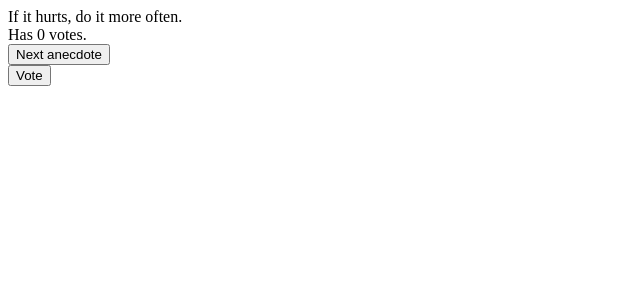
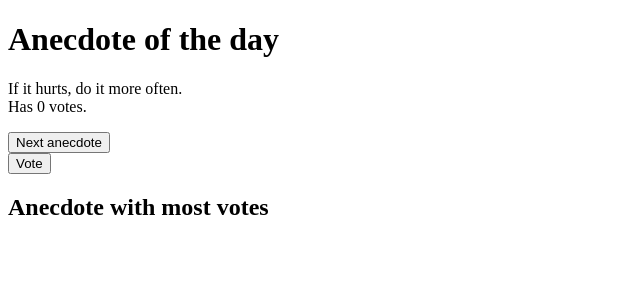
Before and after one commit to vapppu/react-soveltavat-03-anekdootit, a React (Vite) app: page / in a window 1280 px wide. Shown: the top 300 px of the page, without its empty margins (0-640 px from the left). Built offline with nearby package versions, Linux system fonts and the light colour scheme.

Commit message:
Create components for Anecdote, Button and MostPopularAnecdote

```diff
--- a/src/App.jsx
+++ b/src/App.jsx
@@ -1,7 +1,34 @@
 import { useState } from "react";
 
+const Anecdote = ({ text, votes }) => {
+  return (
+  <p>
+      {text} <br />
+      Has {votes} votes.
+  </p>)
+
+};
+
+const Button = ({ handleClick, text}) => {
+  return (
+    <button onClick={handleClick} style={{ display: "block" }}>{text}</button>
+  )
+}
+
+const MostPopularAnecdote = ({ anecdotes, votes }) => {
+
+  const mostVotes = Math.max(...votes);
+
+  if (mostVotes != 0) {
+    return (
+      <>
+        <p>{(anecdotes[votes.indexOf(mostVotes)])}</p>
+      </>
+    );
+  }
+};
+
 const App = () => {
-
   const anecdotes = [
     "If it hurts, do it more often.",
     "Adding manpower to a late software project makes it later!",
@@ -14,29 +41,32 @@ const App = () => {
   ];
 
   const [selected, setSelected] = useState(0);
-  const [votes, setVotes] = useState(new Array(anecdotes.length).fill(0))
+  const [votes, setVotes] = useState(new Array(anecdotes.length).fill(0));
 
   const newAnecdote = () => {
-    const indices = anecdotes.map((anecdote) => anecdotes.indexOf(anecdote))
-    const otherAnecdotes = indices.filter((index) => (index != selected))
-    const newAnecdote = otherAnecdotes[Math.floor(Math.random() * otherAnecdotes.length)]
-    setSelected(newAnecdote)
+    const indices = anecdotes.map((anecdote) => anecdotes.indexOf(anecdote));
+    const otherAnecdotes = indices.filter((index) => index != selected);
+    const newAnecdote =
+      otherAnecdotes[Math.floor(Math.random() * otherAnecdotes.length)];
+    setSelected(newAnecdote);
   };
 
   const increaseVotes = () => {
-    const newVotes = [...votes]
-    newVotes[selected]++
-    setVotes(newVotes)
-  }
+    const newVotes = [...votes];
+    newVotes[selected]++;
+    setVotes(newVotes);
+  };
+
+
 
   return (
     <div>
-      {anecdotes[selected]} <br />
-      Has {votes[selected]} votes.
-      <button onClick={newAnecdote} style={{ display: "block" }}>
-        Next anecdote
-      </button>
-      <button onClick={increaseVotes}>Vote</button>
+      <h1>Anecdote of the day</h1>
+      <Anecdote text = {anecdotes[selected]} votes = {votes[selected]} />
+      <Button handleClick={newAnecdote} text="Next anecdote"/>
+      <Button handleClick={increaseVotes} text="Vote"/>
+      <h2>Anecdote with most votes</h2>
+      <MostPopularAnecdote anecdotes={anecdotes} votes={votes}/>
     </div>
   );
 };
```
